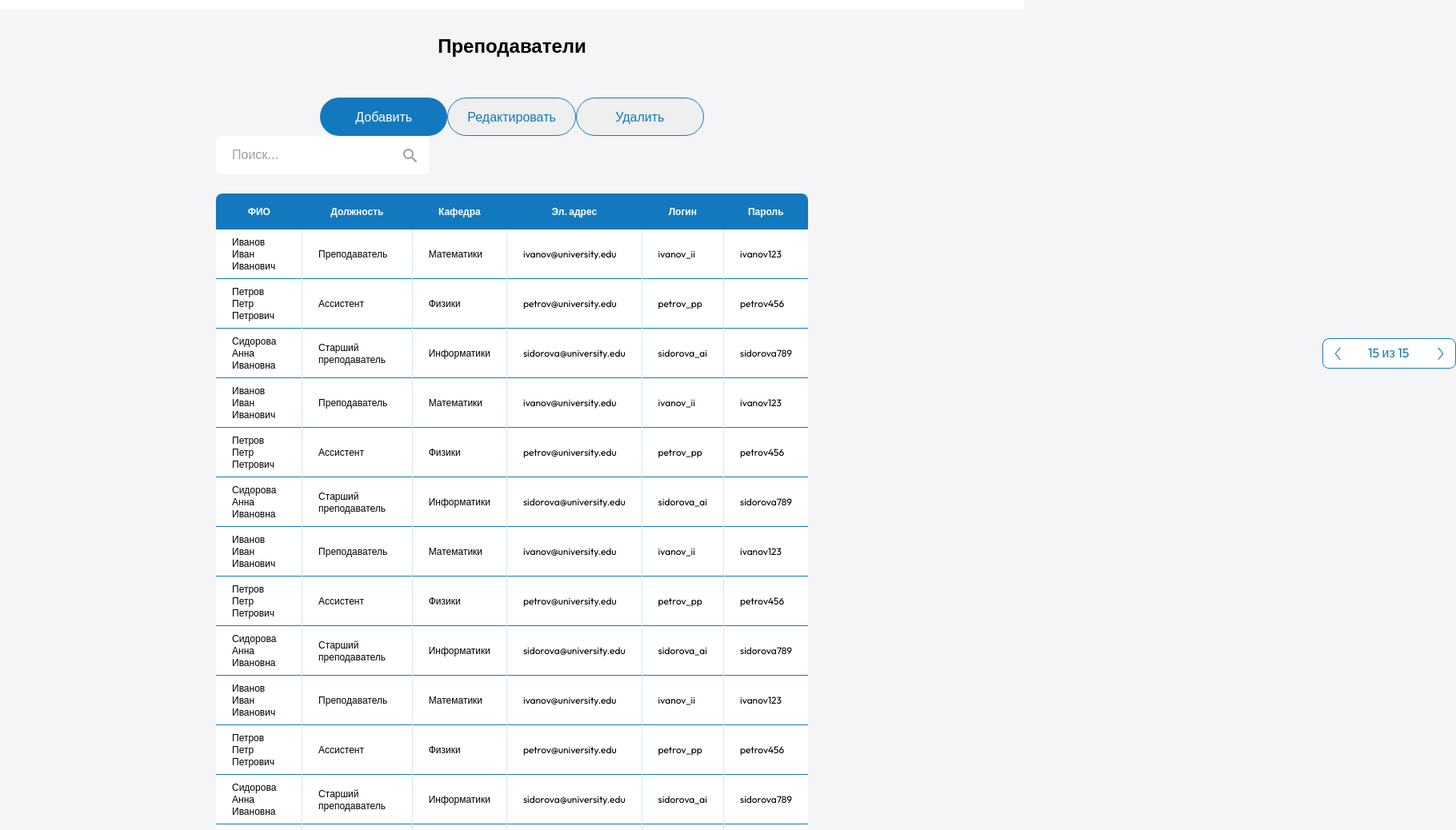
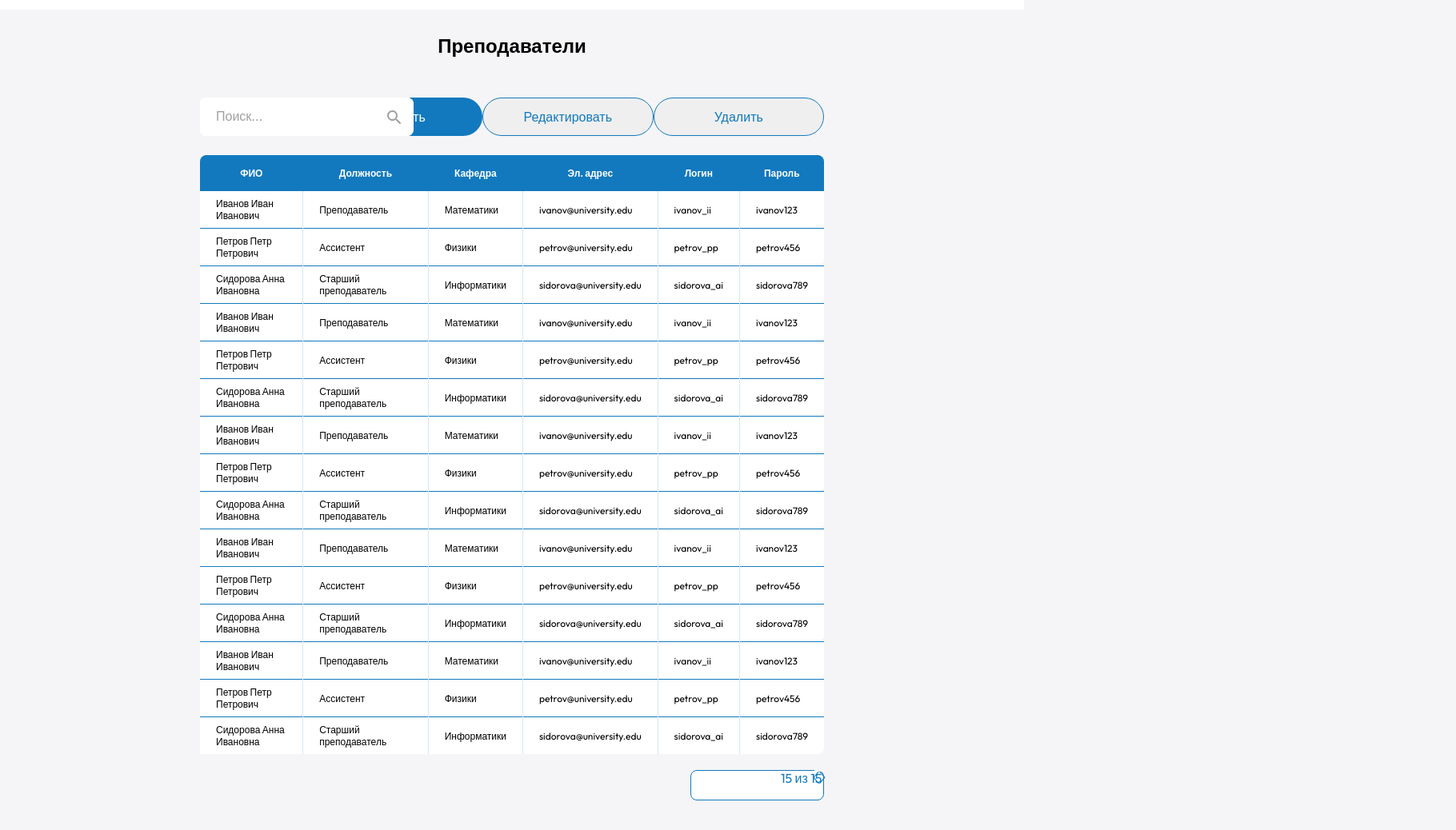
Before and after one commit to R3VV1L/R3VV1L.github.io-attendance-log, a React (Vite) app: page /attendance/teachers in a window 1280 px wide. Shown: the part 52-1090 px from the top of the page at 80% size, 1820 px wide, since content can reach past the window. Built offline with nearby package versions, Linux system fonts and the light colour scheme.

Commit message:
Поправит верстку ModalGroup

```diff
--- a/src/assets/arrows/Arrows.css
+++ b/src/assets/arrows/Arrows.css
@@ -1,13 +1,9 @@
 .arrow-right {
     position: absolute;
-    left: 1797px;
-    top: 486px;
     overflow: visible;
 }
 .arrow-left {
     position: absolute;
-    left: 1676px;
-    top: 486px;
     transform: translate(-8px, 0px);
     overflow: visible;
 }
--- a/src/components/modal-group/ModalGroup.css
+++ b/src/components/modal-group/ModalGroup.css
@@ -92,6 +92,10 @@
 }
 
 .section-modal-group {
+    width: 50%;
+    right: 0;
+    padding: 0 250px 0 0;
     display: flex;
-    justify-content: flex-end;
+    justify-content: space-between;
+    position: absolute;
 }
--- a/src/components/tables/Table.css
+++ b/src/components/tables/Table.css
@@ -1,7 +1,7 @@
 table {
     border-collapse: collapse;
     font-size: 12px;
-    width: 100%;
+
 }
 
 th {
@@ -39,5 +39,5 @@ td:last-child {
 }
 
 .teacher-table {
-    padding: 0 270px;
+    padding: 0 250px;
 }
--- a/src/components/tables/button-table/ButtonTable.css
+++ b/src/components/tables/button-table/ButtonTable.css
@@ -3,27 +3,31 @@
 }
 .button-table {
     inset: 0;
+    height: 38px;
+    padding: 20px 250px;
+    margin: 0;
+    display: flex;
+    justify-content: right;
+
 }
+
 .button-table-border {
-    background: #ffffff;
+    background: #fff;
     border-radius: 8px;
     border-style: solid;
     border-color: #1279be;
     border-width: 1px;
     width: 167px;
     height: 38px;
-    position: absolute;
-    left: 1653px;
-    top: 475px;
+
+
 }
 
-.text {
+.button-table-text {
     color: #1279be;
     text-align: left;
     font: 400 16px 'Outfit', sans-serif;
     position: absolute;
-    left: 1710px;
-    top: 483px;
     width: 54px;
     height: 22px;
 }
@@ -31,15 +35,17 @@
 .btn-arr {
     overflow: visible;
     border: 1px #ccc;
-    border-radius: 5px;
+    border-radius: 8px;
     background-color: #fff;
     cursor: pointer;
+    position: absolute;
 }
 
 .btn-arl {
     overflow: visible;
     border: 1px #ccc;
-    border-radius: 5px;
+    border-radius: 8px;
     background-color: #fff;
     cursor: pointer;
+    position: absolute;
 }
--- a/src/components/tables/button-table/ButtonTable.tsx
+++ b/src/components/tables/button-table/ButtonTable.tsx
@@ -11,6 +11,9 @@ export const ButtonTable = () => {
     return (
         <div className="button-table">
             <div className="button-table-border" />
+            <button className="btn-arl">
+                <ArrowLeft />
+            </button>
             <button
                 className="btn-arr"
                 onClick={() => {
@@ -19,10 +22,7 @@ export const ButtonTable = () => {
             >
                 <ArrowRight />
             </button>
-            <button className="btn-arl">
-                <ArrowLeft />
-            </button>
-            <div className="text">
+            <div className="button-table-text">
                 {tableLength} из {tableLength}
             </div>
         </div>
--- a/src/pages/teachers/Teachers.tsx
+++ b/src/pages/teachers/Teachers.tsx
@@ -9,13 +9,9 @@ export const Teachers = () => {
             <div className="teachers-title">
                 <p>Преподаватели</p>
             </div>
-            <section className="ModalGroup">
-                <ModalGroup />
-            </section>
+            <ModalGroup />
             <Table />
-            <section className="button-table">
-                <ButtonTable />
-            </section>
+            <ButtonTable />
         </div>
     );
 };
```
